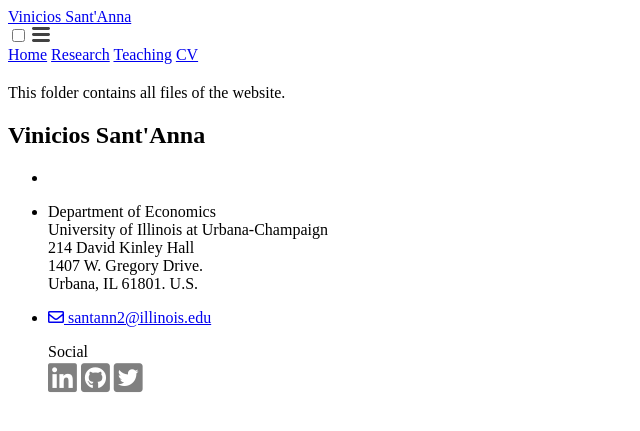
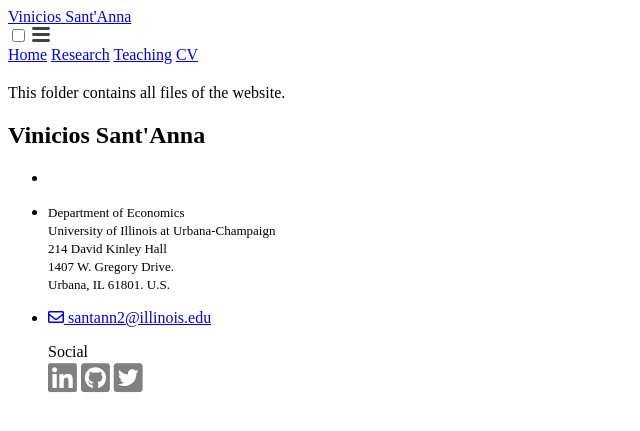
Before and after one commit to vpsantanna/vpsantanna.github.io, a Jekyll site: the page built from files/readme.md, in a window 1280 px wide. Shown: the top 431 px of the page, without its empty margins (0-640 px from the left). Built offline with Jekyll 4.4.1, drawn with Linux system fonts in a browser that asks for light colours; nearby versions of some CDN libraries; our own code applies the rules of GitHub Pages for plain Markdown files; a script that is not in the unit is left out.

Commit message:
Update footer.html

```diff
--- a/_includes/footer.html
+++ b/_includes/footer.html
@@ -13,7 +13,7 @@
             {% endif %}
           </li>
           <li>
-            <p style="text-align:justify" class="ex1">Department of Economics<br />University of Illinois at Urbana-Champaign<br />214 David Kinley Hall<br />1407 W. Gregory Drive.<br />Urbana, IL 61801. U.S.</p>
+            <p><font size="2">Department of Economics<br />University of Illinois at Urbana-Champaign<br />214 David Kinley Hall<br />1407 W. Gregory Drive.<br />Urbana, IL 61801. U.S.</font></p>
            {% if site.email %}
             <li><a href="mailto:{{ site.email }}"><i class="far fa-envelope"></i> {{ site.email }}</a>
            </li>
```
